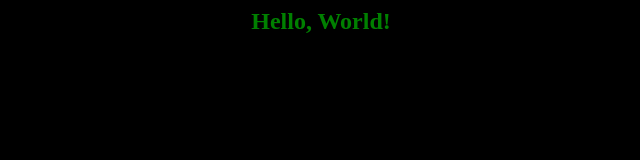
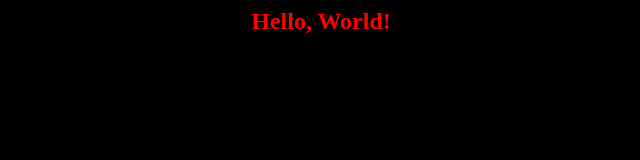
Before and after one commit to OlesYudin/Demo, a plain HTML site: page index.html in a window 1280 px wide. Shown: the whole page, without its empty margins (319-959 px from the left). Drawn offline with Linux system fonts and the light colour scheme.

Commit message:
Update index.html

```diff
--- a/index.html
+++ b/index.html
@@ -1,7 +1,7 @@
 <html>
 <body bgcolor=black>
 <center>
-<h2><font color=green>Hello, World!</font></h2>
+<h2><font color=red>Hello, World!</font></h2>
 </center>
 </body>
 </html>
```
